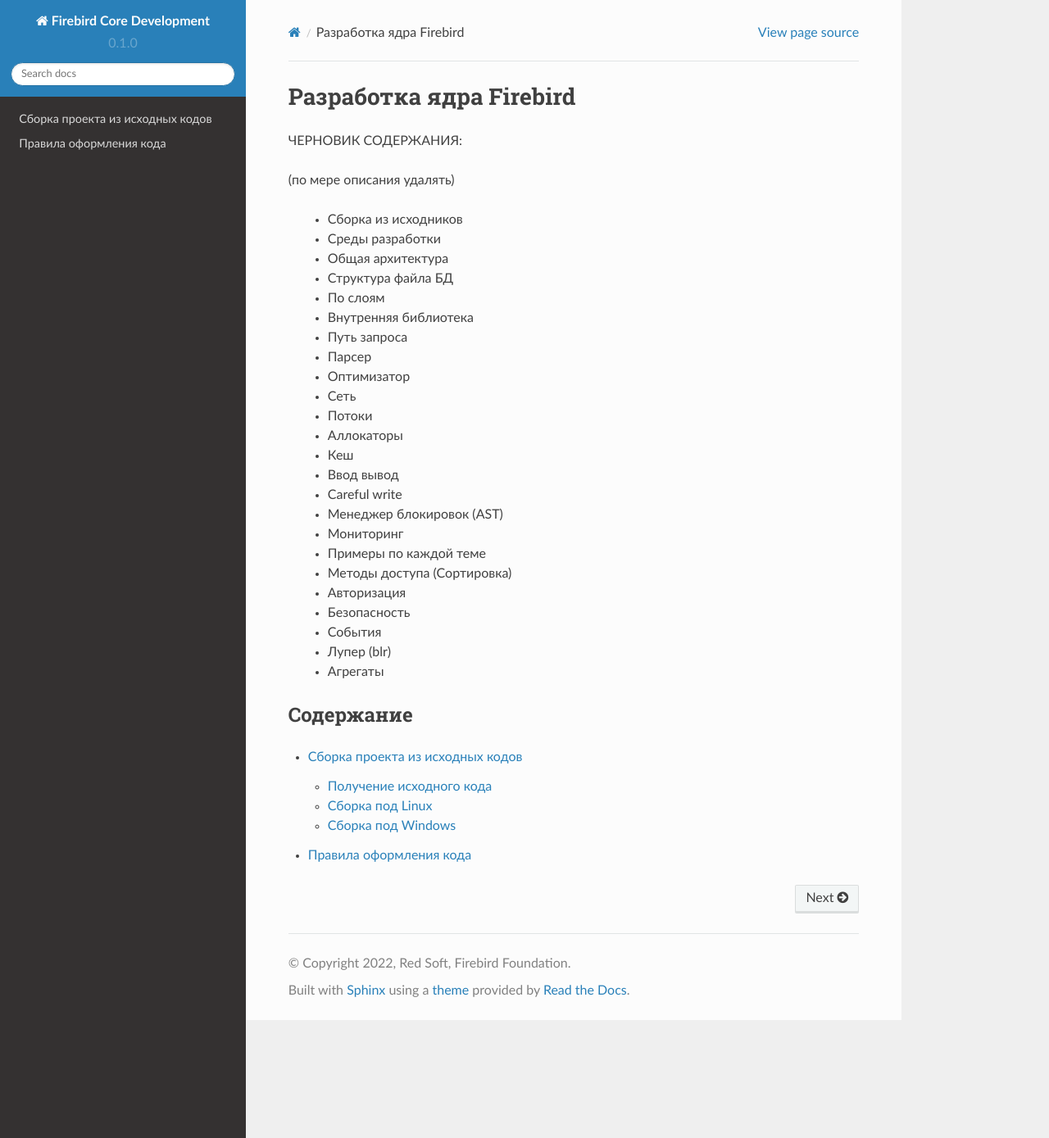
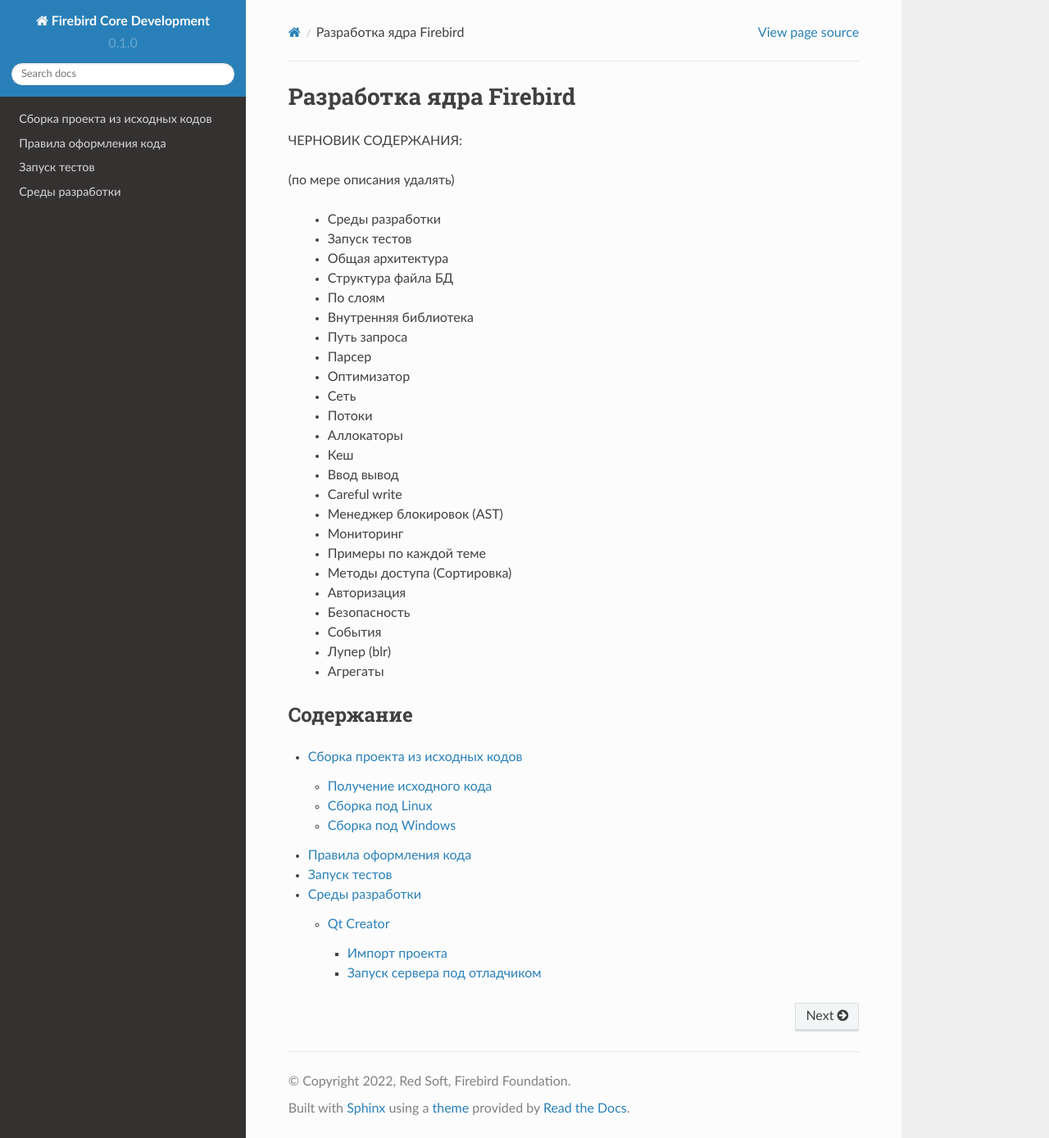
Before and after one commit to romansimakov/firebird_development_ru, a Sphinx documentation site: the page built from docs/source/index.rst, in a window 1280 px wide and 1389 px high. Shown: the whole window at 82% size. Built offline with Sphinx 7.4.7 and the Read the Docs theme 2.0.0, drawn with Linux system fonts in a browser that asks for light colours; some of the changed lines change nothing that is shown.

Commit message:
import in Qt Creator

```diff
--- a/docs/source/build.rst
+++ b/docs/source/build.rst
@@ -1,6 +1,5 @@
 Сборка проекта из исходных кодов
 ================================
-
 
 Получение исходного кода
 ------------------------
--- /dev/null
+++ b/docs/source/ides.rst
@@ -0,0 +1,47 @@
+Среды разработки
+================
+
+Qt Creator
+----------
+
+Импорт проекта
+~~~~~~~~~~~~~~
+
+Допустим что проект извлечен в папку ``/tmp/firebird``. Для работы над ним в среде Qt Creator
+необходимо выполнить шаги.
+
+Создать проект и выбрать "Импортировать проект, Импорт существующего проекта".
+
+|qt1|
+
+Указать расположение файлов нового проекта. Здесь будут созданы новые файлы проекта самой IDE.
+Мы укажем их в каталоге ``/tmp``, который расположен на уровень выше каталога проекта. Это позволит
+сохранить файлы, даже при работе с репозиторием.
+
+|qt2|
+
+Однако на следующем шаге необходимо правильно выбрать файлы, входящие в проект.
+
+|qt3|
+
+Если файлы были недавно извлечены, то фильтры можно не применять, а просто выбрать все файлы нашего проекта,
+потому что там и так только они. Но если вы уже собирали проект, то в каталоге могут быть временные файлы и каталоги.
+В таком случае их можно удалить ``git clean -fdx`` либо применить фильтры, но тогда полезно дописать некоторые расширения файлов, чтобы получилось
+``*.epp; *.c; *.cc; *.cpp; *.cp; *.cxx; *.c++; *.h; *.hh; *.hpp; *.hxx;*.conf;`` или другие если вы вдруг их не найдете в дереве файлов проекта при работе.
+
+Добавлять вновь созданные файлы под контроль версий не нужно. Это всегда можно восстановить.
+
+|qt4|
+
+Нажимаем завершить и видим наш проект в среде разработки.
+
+
+Запуск сервера под отладчиком
+~~~~~~~~~~~~~~~~~~~~~~~~~~~~~
+
+
+
+.. |qt1| image:: images/ides/qt1.png
+.. |qt2| image:: images/ides/qt2.png
+.. |qt3| image:: images/ides/qt3.png
+.. |qt4| image:: images/ides/qt4.png
--- a/docs/source/index.rst
+++ b/docs/source/index.rst
@@ -5,8 +5,8 @@
 
 (по мере описания удалять)
 
-  - Сборка из исходников
   - Среды разработки
+  - Запуск тестов
   - Общая архитектура
   - Структура файла БД
   - По слоям
@@ -38,3 +38,5 @@
 
    build
    coding_style
+   testing
+   ides
--- /dev/null
+++ b/docs/source/testing.rst
@@ -0,0 +1,2 @@
+Запуск тестов
+=============
```
Also changed, not shown: docs/source/images/ides/qt1.png (added), docs/source/images/ides/qt2.png (added), docs/source/images/ides/qt3.png (added), docs/source/images/ides/qt4.png (added).
